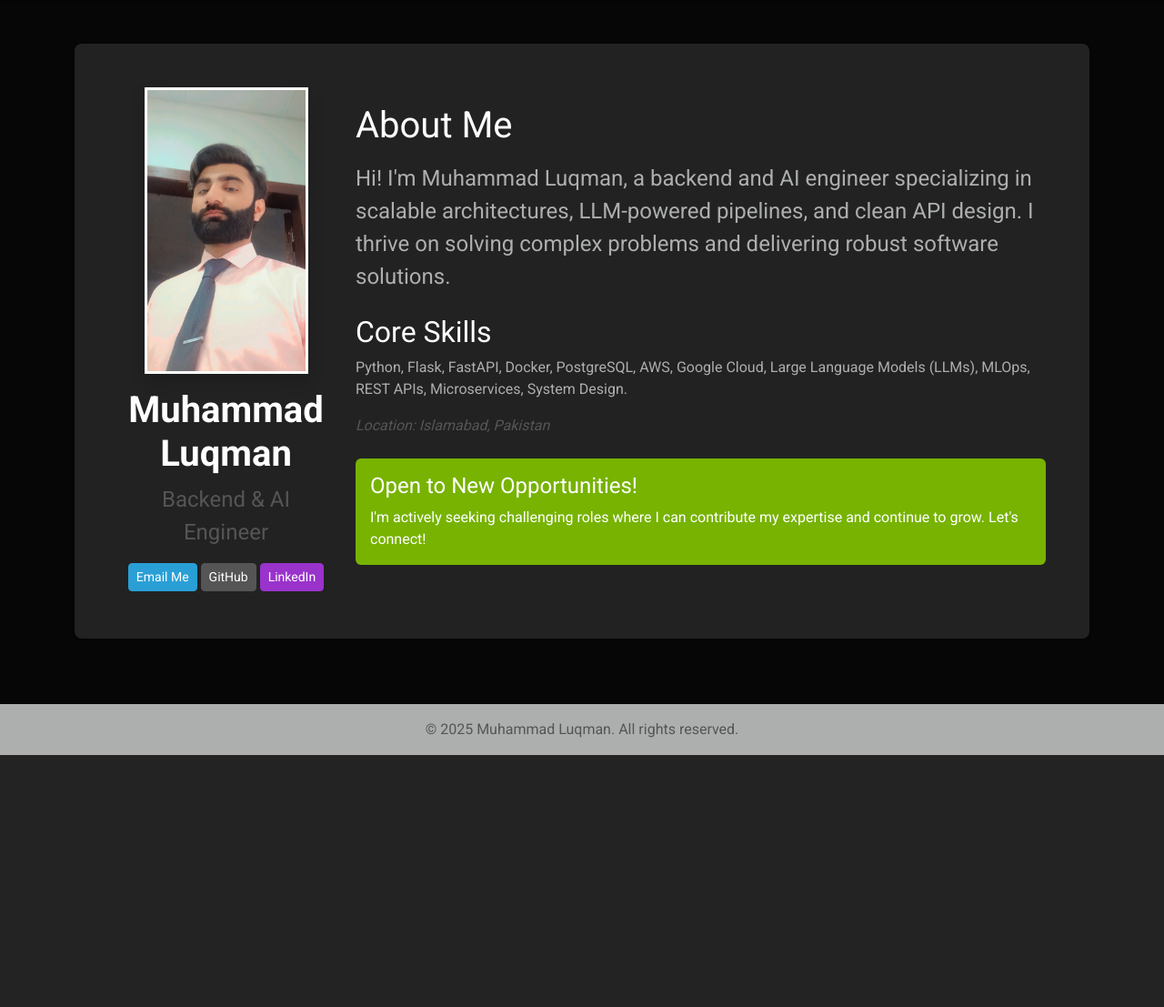
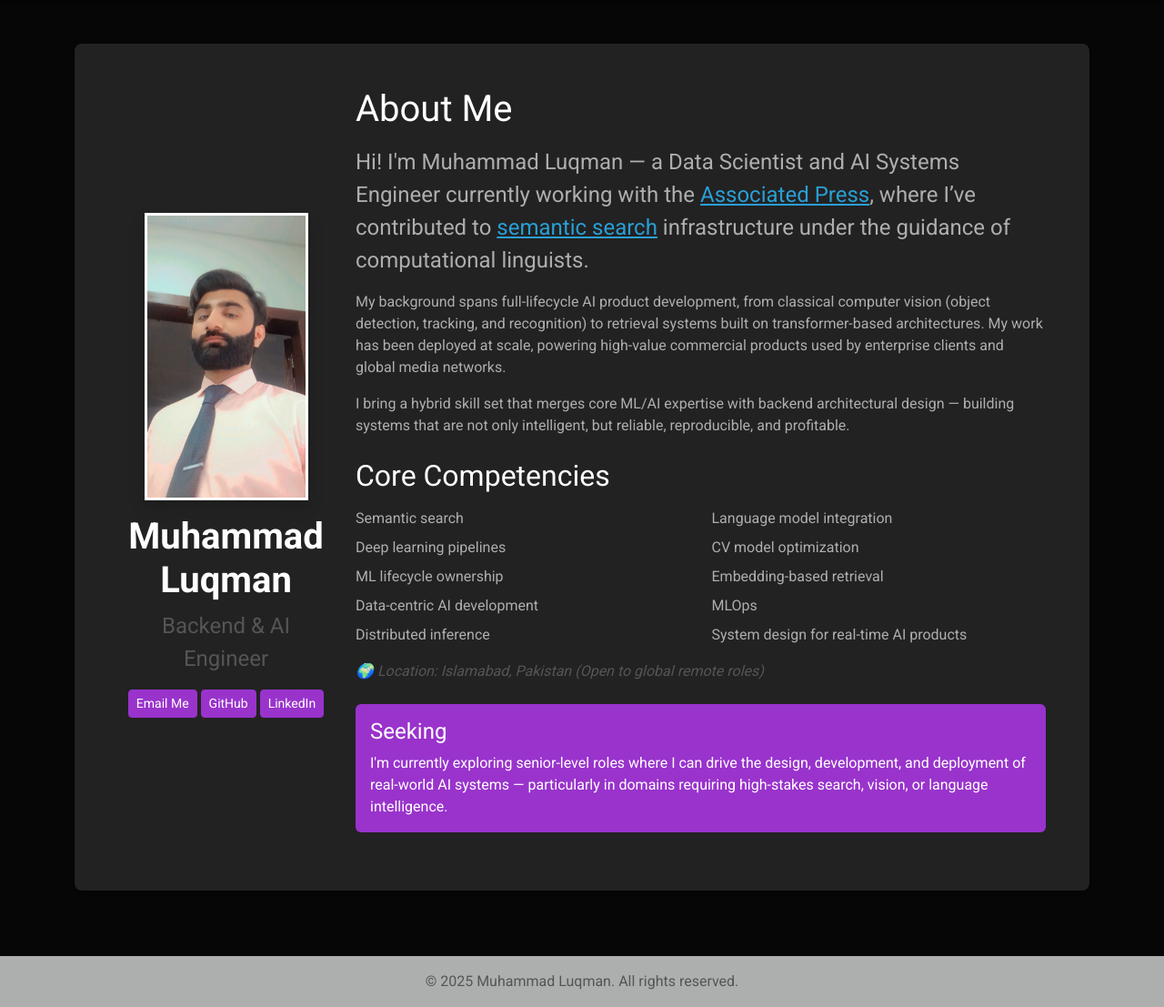
Before and after one commit to logan-mo/Portfolio, a Flask app: page /about in a window 1280 px wide. Shown: the part 58-1165 px from the top of the page at 91% size. Before the commit the page ends 888 px from the top, so only its background shows below. Run offline with Flask 3, Linux system fonts and the light colour scheme; some libraries are stand-ins or nearby versions.

Commit message:
Fixed formatting a little. changed the way the about section felt so bland

```diff
--- a/app/templates/about.html
+++ b/app/templates/about.html
@@ -3,28 +3,67 @@
 <div class="p-4 p-md-5 mb-4 rounded-3 bg-light shadow-sm">
   <div class="row align-items-center">
     <div class="col-lg-3 text-center mb-4 mb-lg-0">
-      <img src="{{ url_for('static', filename='img/semi_pro_pic.jpg') }}" class="mb-3 img-fluid shadow" alt="Profile Photo" style="max-width: 180px; border: 3px solid #fff;">
+      <img src="{{ url_for('static', filename='img/semi_pro_pic.jpg') }}"
+        class="mb-3 img-fluid shadow"
+        alt="Profile Photo" style="max-width: 180px; border: 3px solid #fff;">
       <h3 class="fw-bold">Muhammad Luqman</h3>
-      <p class="text-muted fs-5">Backend & AI Engineer</p>
+      <p class="text-muted fs-5 mb-3">Backend & AI Engineer</p>
       <div class="d-grid gap-2 d-sm-block">
-        <a href="mailto:luqman@muhammadl-luqman.com" class="btn btn-primary btn-sm mb-1">Email Me</a>
-        <a href="https://github.com/logan-mo" class="btn btn-secondary btn-sm mb-1" target="_blank" rel="noopener noreferrer">GitHub</a>
-        <a href="https://www.linkedin.com/in/muhammad-luqman-2002/" class="btn btn-info btn-sm mb-1" target="_blank" rel="noopener noreferrer">LinkedIn</a>
+        <a href="mailto:luqman@muhammadl-luqman.com"
+          class="btn btn-info btn-sm mb-1">Email Me</a>
+        <a href="https://github.com/logan-mo" class="btn btn-info btn-sm mb-1"
+          target="_blank"
+          rel="noopener noreferrer">GitHub</a>
+        <a href="https://www.linkedin.com/in/muhammad-luqman-2002/"
+          class="btn btn-info btn-sm mb-1" target="_blank"
+          rel="noopener noreferrer">LinkedIn</a>
       </div>
     </div>
     <div class="col-lg-9">
       <h2 class="display-6 mb-3">About Me</h2>
       <p class="fs-5">
-        Hi! I'm Muhammad Luqman, a backend and AI engineer specializing in scalable architectures, LLM-powered pipelines, and clean API design. I thrive on solving complex problems and delivering robust software solutions.
+        Hi! I'm Muhammad Luqman — a Data Scientist and AI Systems Engineer
+        currently working with the <a href="https://apnews.com/" target="_blank"
+          rel="noopener noreferrer">Associated
+          Press</a>, where I’ve contributed
+        to <a href="https://newsroom.ap.org/" target="_blank"
+          rel="noopener noreferrer">semantic search</a>
+        infrastructure under the
+        guidance of computational linguists.
       </p>
-      <h4 class="mt-4">Core Skills</h4>
       <p>
-        Python, Flask, FastAPI, Docker, PostgreSQL, AWS, Google Cloud, Large Language Models (LLMs), MLOps, REST APIs, Microservices, System Design.
+        My background spans full-lifecycle AI product development, from
+        classical computer vision (object detection, tracking, and recognition)
+        to retrieval systems built on transformer-based architectures. My work
+        has been deployed at scale, powering high-value commercial products used
+        by enterprise clients and global media networks.
       </p>
-      <p class="fs-6 text-muted"><em>Location: Islamabad, Pakistan</em></p>
-      <div class="alert alert-success mt-4" role="alert">
-        <h5 class="alert-heading">Open to New Opportunities!</h5>
-        <p class="mb-0">I'm actively seeking challenging roles where I can contribute my expertise and continue to grow. Let's connect!</p>
+      <p>
+        I bring a hybrid skill set that merges core ML/AI expertise with backend
+        architectural design — building systems that are not only intelligent,
+        but reliable, reproducible, and profitable.
+      </p>
+      <h4 class="mt-4 mb-3">Core Competencies</h4>
+      <ul class="list-unstyled row gy-2">
+        <li class="col-md-6">Semantic search</li>
+        <li class="col-md-6">Language model integration</li>
+        <li class="col-md-6">Deep learning pipelines</li>
+        <li class="col-md-6">CV model optimization</li>
+        <li class="col-md-6">ML lifecycle ownership</li>
+        <li class="col-md-6">Embedding-based retrieval</li>
+        <li class="col-md-6">Data-centric AI development</li>
+        <li class="col-md-6">MLOps</li>
+        <li class="col-md-6">Distributed inference</li>
+        <li class="col-md-6">System design for real-time AI products</li>
+      </ul>
+      <p class="fs-6 text-muted mt-3"><em>🌍 Location: Islamabad, Pakistan (Open
+          to global remote roles)</em></p>
+      <div class="alert alert-info mt-4" role="alert">
+        <h5 class="alert-heading">Seeking</h5>
+        <p class="mb-0">I'm currently exploring senior-level roles where I can
+          drive the design, development, and deployment of real-world AI systems
+          — particularly in domains requiring high-stakes search, vision, or
+          language intelligence.</p>
       </div>
     </div>
   </div>
```
Also changed, not shown: app/templates/home.html (+2 -5 lines).
